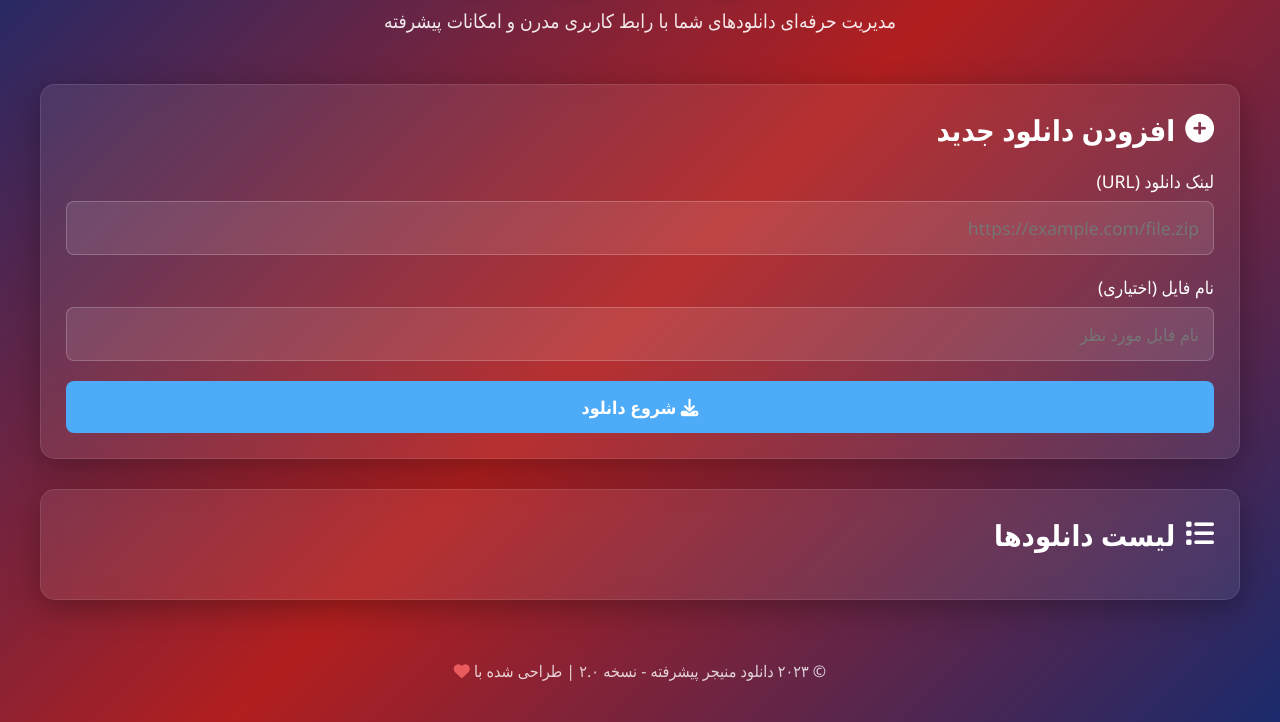
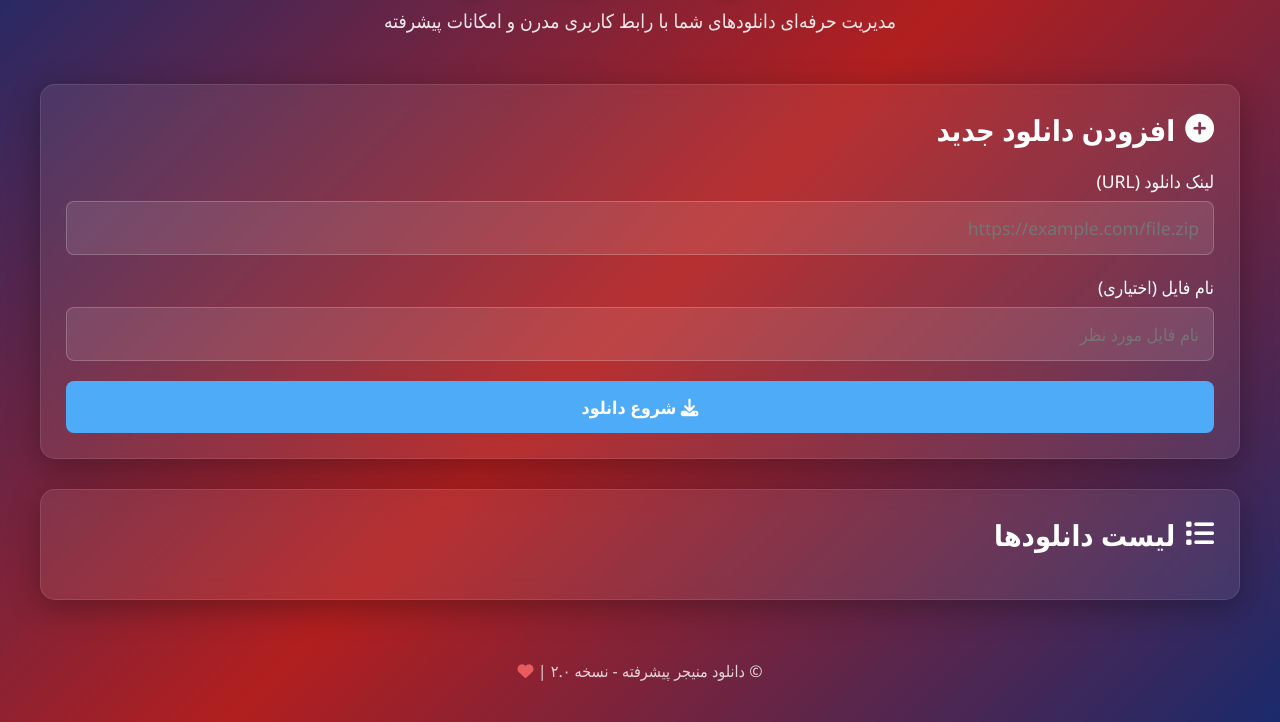
Before and after one commit to Software-Files/Web, a plain HTML site: page index.html in a window 1280 px wide. Shown: the part 104-826 px from the top of the page. Drawn offline with Linux system fonts and the light colour scheme.

Commit message:
Update index.html

```diff
--- a/index.html
+++ b/index.html
@@ -362,7 +362,7 @@
         </div>
 
         <footer>
-            <p>© ۲۰۲۳ دانلود منیجر پیشرفته - نسخه ۲.۰ | طراحی شده با <i class="fas fa-heart" style="color: #ff6b6b;"></i></p>
+            <p>©  دانلود منیجر پیشرفته - نسخه ۲.۰ |  <i class="fas fa-heart" style="color: #ff6b6b;"></i></p>
         </footer>
     </div>
 
```
